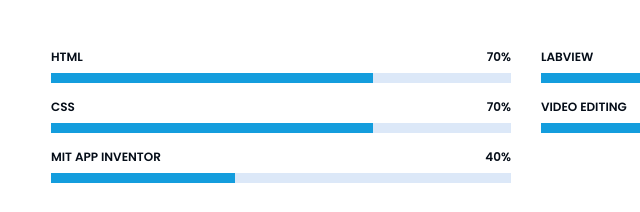
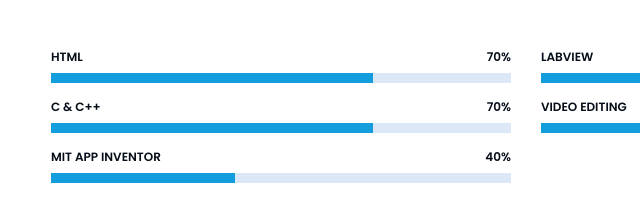
Before and after one commit to BHARATHI2000/cv, a plain HTML site: page index.html in a window 1280 px wide. Shown: the part 3208-3420 px from the top of the page, 264-904 px from the left. Drawn offline with nearby package versions, Linux system fonts and the light colour scheme.

Commit message:
Add files via upload

```diff
--- a/index.html
+++ b/index.html
@@ -313,7 +313,7 @@
             </div>
 
             <div class="progress">
-              <span class="skill">CSS <i class="val">70%</i></span>
+              <span class="skill">C & C++ <i class="val">70%</i></span>
               <div class="progress-bar-wrap">
                 <div class="progress-bar" role="progressbar" aria-valuenow="70" aria-valuemin="0" aria-valuemax="100"></div>
               </div>
```
